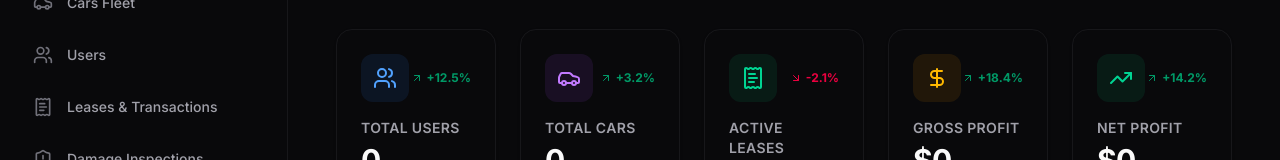
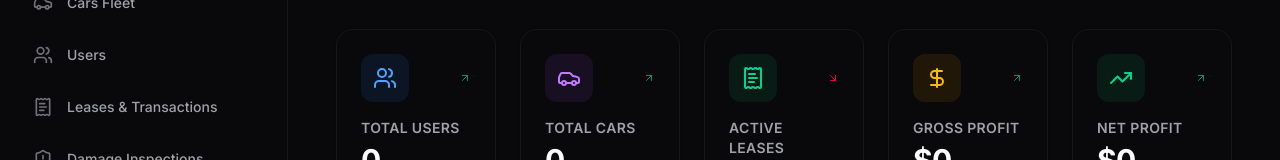
Before and after one commit to roohullah802/citycarcenter_admin_panel, a Next.js app: page /dashboard in a window 1280 px wide. Shown: the part 199-359 px from the top of the page. Built offline with nearby package versions, Linux system fonts and the light colour scheme; no server answers.

Commit message:
refactor: remove static percentage change fields and display from dashboard stats cards

```diff
--- a/src/app/dashboard/page.tsx
+++ b/src/app/dashboard/page.tsx
@@ -24,7 +24,6 @@ export default function DashboardPage() {
       name: 'Total Users',
       stat: data?.stats?.totalUsers || 0,
       icon: Users,
-      change: '+12.5%',
       changeType: 'increase',
       color: 'text-blue-400',
       bgColor: 'bg-blue-500/10',
@@ -34,7 +33,6 @@ export default function DashboardPage() {
       name: 'Total Cars',
       stat: data?.stats?.totalCars || 0,
       icon: Car,
-      change: '+3.2%',
       changeType: 'increase',
       color: 'text-purple-400',
       bgColor: 'bg-purple-500/10',
@@ -44,7 +42,6 @@ export default function DashboardPage() {
       name: 'Active Leases',
       stat: data?.stats?.activeLeases || 0,
       icon: ReceiptText,
-      change: '-2.1%',
       changeType: 'decrease',
       color: 'text-emerald-400',
       bgColor: 'bg-emerald-500/10',
@@ -54,7 +51,6 @@ export default function DashboardPage() {
       name: 'Gross Profit',
       stat: `$${(data?.stats?.grossProfit || data?.stats?.totalRevenue || 0).toLocaleString()}`,
       icon: DollarSign,
-      change: '+18.4%',
       changeType: 'increase',
       color: 'text-amber-400',
       bgColor: 'bg-amber-500/10',
@@ -64,7 +60,6 @@ export default function DashboardPage() {
       name: 'Net Profit',
       stat: `$${(data?.stats?.netProfit || 0).toLocaleString()}`,
       icon: TrendingUp,
-      change: '+14.2%',
       changeType: 'increase',
       color: 'text-emerald-400',
       bgColor: 'bg-emerald-500/10',
@@ -95,7 +90,6 @@ export default function DashboardPage() {
               </div>
               <div className={`flex items-center gap-1 text-xs font-bold ${item.changeType === 'increase' ? 'text-emerald-600' : 'text-rose-600'}`}>
                 {item.changeType === 'increase' ? <ArrowUpRight className="h-3 w-3" /> : <ArrowDownRight className="h-3 w-3" />}
-                {item.change}
               </div>
             </div>
             <div>
```
